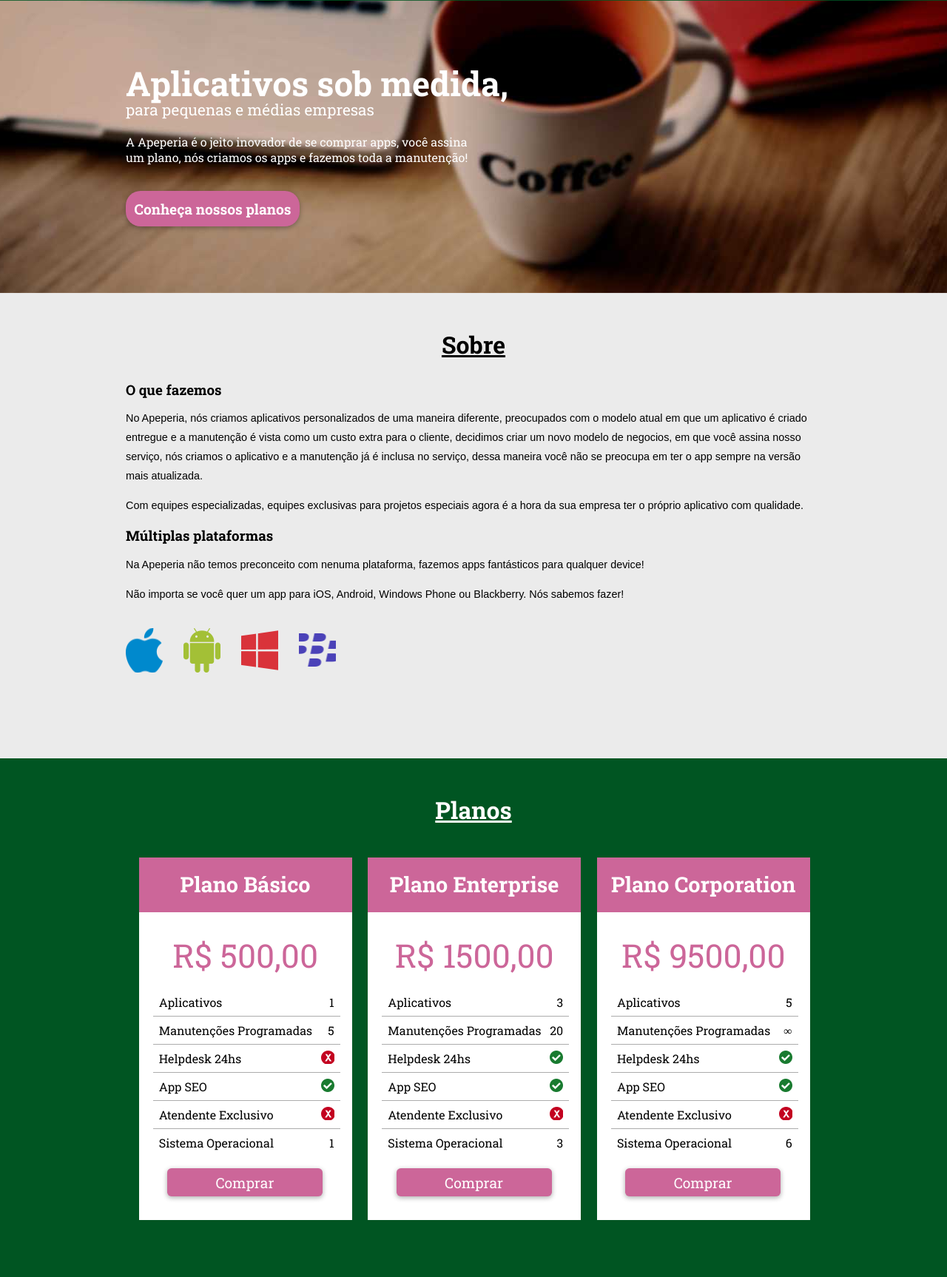
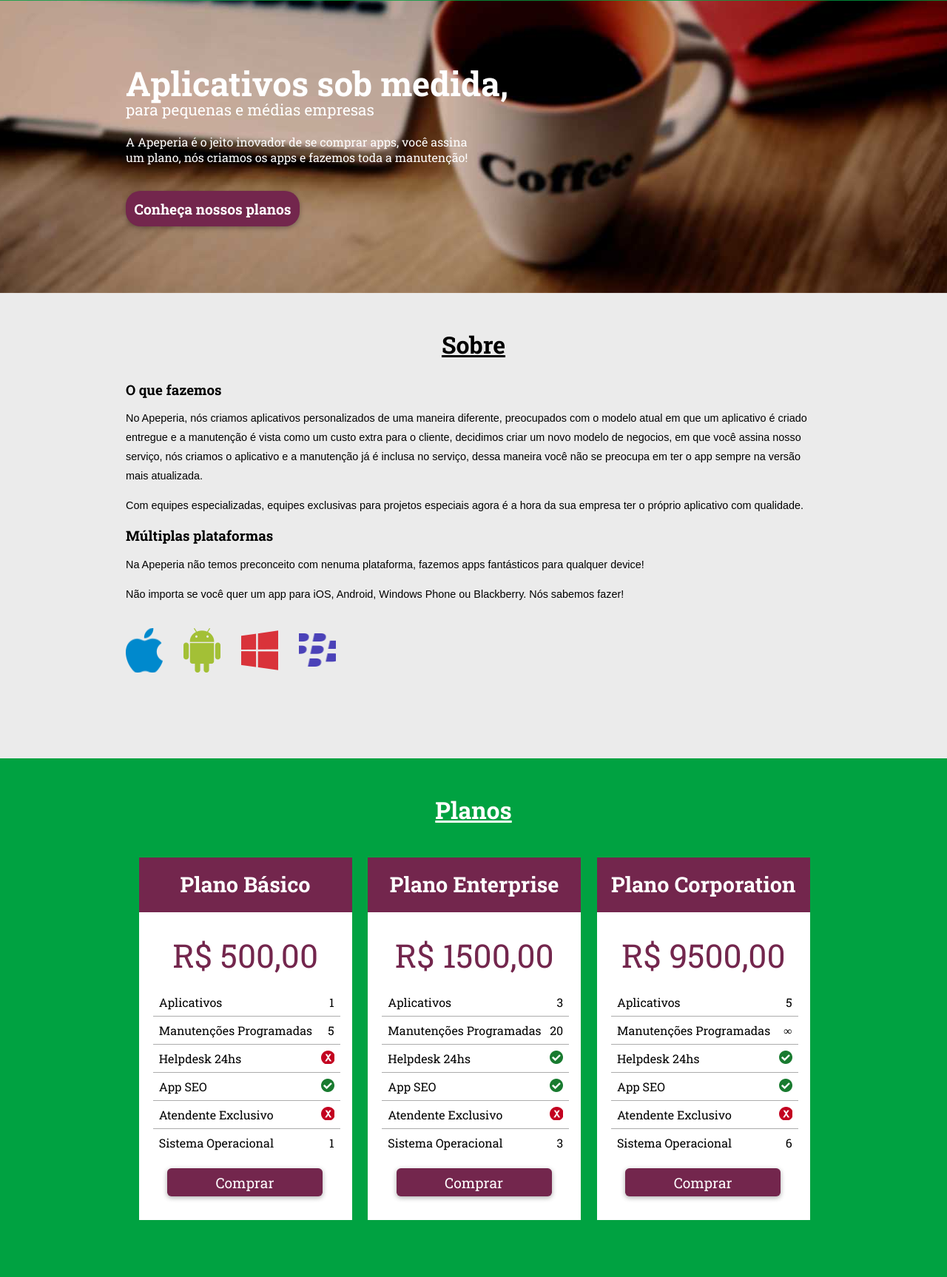
Before and after one commit to vnsqz/leaning-sass, a plain HTML site: page projeto-inicial/index.html in a window 1280 px wide. Shown: the part 94-1820 px from the top of the page at 74% size. Drawn offline with Linux system fonts and the light colour scheme.

Commit message:
extendeds versus mixins

```diff
--- a/projeto-inicial/css/estilos.scss
+++ b/projeto-inicial/css/estilos.scss
@@ -1,11 +1,11 @@
-/* importação de variaveis */
+// importação de variaveis
 @import "helpers/variaveis.scss";
 @import "helpers/mixins.scss";
 
-/* importando o reset.css */
+// importando o reset.css
 @import "base/normalize";
 
-/* importação de seções */
+// importação de seções
 @import "layout/blog";
 @import "layout/contato";
 @import "layout/destaque";
--- a/projeto-inicial/css/helpers/mixins.scss
+++ b/projeto-inicial/css/helpers/mixins.scss
@@ -1,15 +1,16 @@
+// mixins
 @mixin borda-arredondada($raio: 0.3em) {
 -webkit-border-radius: $raio;
 border-radius: $raio;
 }
 
-@mixin sombra {
-  -webkit-box-shadow: 0 2px 6.65px 0.35px rgba(0, 0, 0, 0.3);
-  box-shadow: 0 2px 6.65px 0.35px rgba(0, 0, 0, 0.3);
-}
-
-@mixin text-replacement {
+%text-replacement {
   text-indent: -9999px;
   overflow: hidden;
   background-repeat: no-repeat;
 }
+
+%sombra-padrao {
+  -webkit-box-shadow: 0 2px 6.65px 0.35px rgba(0, 0, 0, 0.3);
+  box-shadow: 0 2px 6.65px 0.35px rgba(0, 0, 0, 0.3);
+}
--- a/projeto-inicial/css/helpers/variaveis.scss
+++ b/projeto-inicial/css/helpers/variaveis.scss
@@ -1,2 +1,3 @@
-$cor-padrao: #c69;
-$cor-auxiliar: #052;
+// varieaveis
+$cor-padrao: darken(#c69, 30);
+$cor-auxiliar: lighten(#052, 15);
--- a/projeto-inicial/css/layout/contato.scss
+++ b/projeto-inicial/css/layout/contato.scss
@@ -26,6 +26,6 @@ textarea {
   width: 210px;
   height: 38px;
   font-size: 1.2em;
+  @extend %sombra-padrao;
   @include borda-arredondada;
-  @include sombra;
 }
--- a/projeto-inicial/css/layout/destaque.scss
+++ b/projeto-inicial/css/layout/destaque.scss
@@ -30,6 +30,6 @@
   padding: .6em;
   font-size: 1.2em;
   @include borda-arredondada(20px);
-  @include sombra;
+  @extend %sombra-padrao;
 font-weight: bold;
 }
--- a/projeto-inicial/css/layout/footer.scss
+++ b/projeto-inicial/css/layout/footer.scss
@@ -75,7 +75,7 @@ footer a {
   display: block;
   width: 55px;
   height: 55px;
-  @include text-replacement;
+  @extend %text-replacement;
   margin-left: 1em;
 }
 
--- a/projeto-inicial/css/layout/planos.scss
+++ b/projeto-inicial/css/layout/planos.scss
@@ -64,7 +64,7 @@
   height: 38px;
   font-size: 1.2em;
   @include borda-arredondada;
-  @include sombra;
+  @extend %sombra-padrao;
   margin-left: 2em;
 }
 
--- a/projeto-inicial/css/layout/sobre.scss
+++ b/projeto-inicial/css/layout/sobre.scss
@@ -30,7 +30,7 @@
   display: inline-block;
   width: 50px;
   height: 60px;
-  @include text-replacement;
+  @extend %text-replacement;
   background-position: center;
   margin: 1em 1.5em 0 0;
 }
```
Also changed, not shown: projeto-inicial/css/estilos.css, 1 other file.
